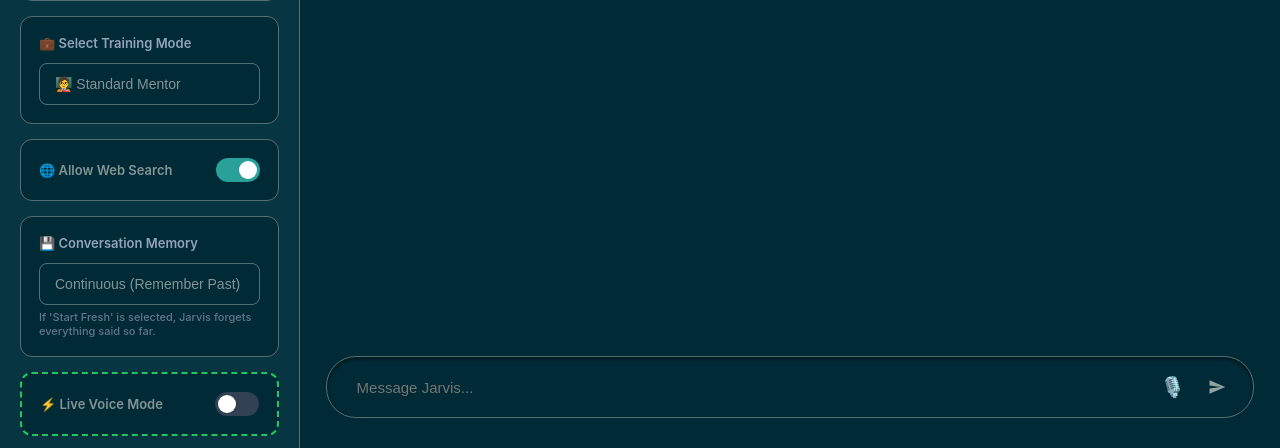
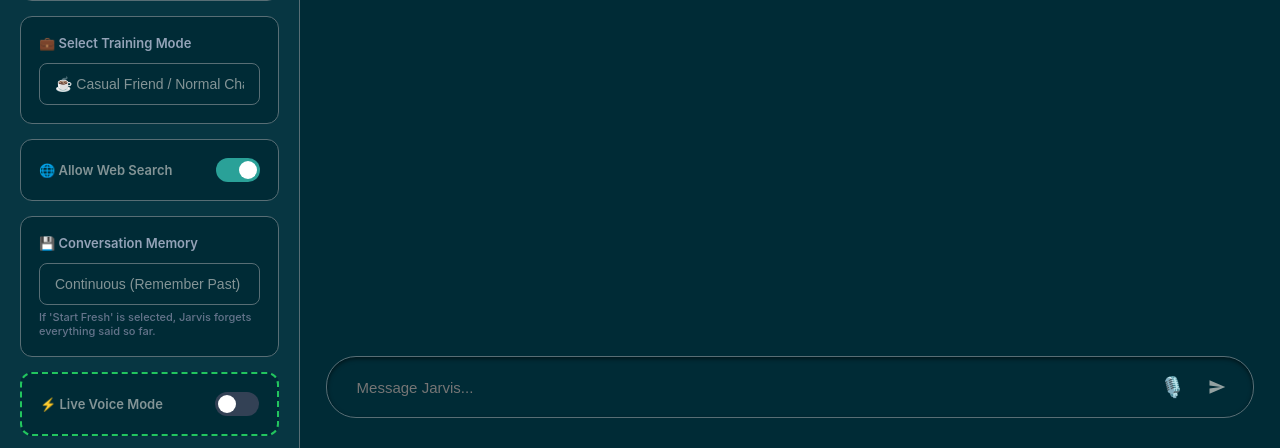
Before and after one commit to abhishekpatel8466-create/JarvisWeb, a Flask app: page / in a window 1280 px wide. Shown: the part 352-800 px from the top of the page. Run offline with Flask 3, Linux system fonts and the light colour scheme; some libraries are stand-ins or nearby versions.

Commit message:
Update: Made 'Casual Friend' the default mode for natural human conversation.

```diff
--- a/app.py
+++ b/app.py
@@ -153,7 +153,7 @@ def chat():
     data = request.json
     question = data.get('question', '')
     voice = data.get('voice', 'en-IN-PrabhatNeural')
-    mode = data.get('mode', 'mentor')
+    mode = data.get('mode', 'casual')
     use_internet = data.get('useInternet', True)
     history_mode = data.get('historyMode', 'keep')
 
--- a/templates/index.html
+++ b/templates/index.html
@@ -695,8 +695,8 @@
         <div class="panel-card">
             <label>💼 Select Training Mode</label>
             <select id="modeSelect">
+                <option value="casual" selected>☕ Casual Friend / Normal Chat</option>
                 <option value="mentor">🧑‍🏫 Standard Mentor</option>
-                <option value="casual">☕ Casual Friend / Normal Chat</option>
                 <option value="standup">📅 Daily Standup Simulator</option>
                 <option value="client">🤝 Explain to Non-Tech Client</option>
                 <option value="pr">💻 Pull Request Explainer</option>
```
